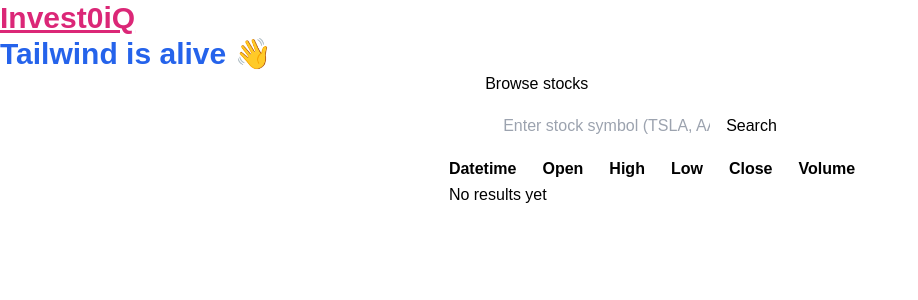
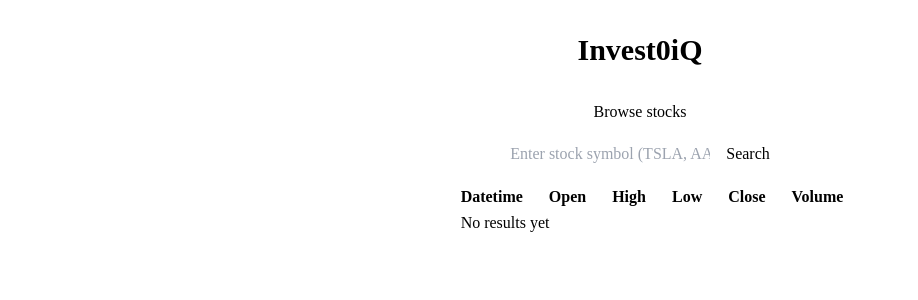
Before and after one commit to c22emigr/stockapp, a React (Create React App) app: page / in a window 1280 px wide. Shown: the top 300 px of the page, without its empty margins (0-918 px from the left). Built offline with nearby package versions, Linux system fonts and the light colour scheme.

Commit message:
implementing fluffy search
doing a simple fluffy search with json file to match common name with stock symbol

```diff
--- a/src/App.js
+++ b/src/App.js
@@ -1,5 +1,7 @@
 import React, { useEffect, useState } from 'react';
 import './index.css';
+import usStocks from './data/us_stocks.json';
+
 
 function App() {
   const [search, setSearch] = useState('');
@@ -7,8 +9,6 @@ function App() {
   const [stocks, setStocks] = useState([]);
   const [stockname, setStockname] = useState('');
   const [stockinfo, setStockinfo] = useState(null);
-
-
 
 
 
@@ -26,7 +26,6 @@ function App() {
     }
 
     setStockinfo(stockdata);
-    // Optional: Push to stocks table (just demo logic)
     setStocks(stockdata);
   } catch (err) {
     console.error("Fetch error:", err);
@@ -43,14 +42,13 @@ function App() {
         <img src="" alt="" className="svg" />
       </div>
 
-      <div className="text-3xl text-pink-600 font-bold underline">
+      <div className="flex justify-center text-3xl font-bold m-8">
         <h1>Invest0iQ</h1>
       </div>
-      <h1 className="text-3xl font-bold text-blue-600">Tailwind is alive 👋</h1>
       <div>
-        <form className="centrera" id="searchform" onSubmit={handleSearch}>
+        <form className="flex justify-center" id="searchform" onSubmit={handleSearch}>
           <div>
-            <h2>Browse stocks</h2>
+            <h2 className="flex justify-center">Browse stocks</h2>
 
             <div className="form">
               <input
@@ -68,12 +66,12 @@ function App() {
 
       {/* Graf skrivs ut här */}
       {imageBase64 && (
-        <div className="centrera">
+        <div className="flex justify-center">
           <img src={imageBase64} alt="price history" className="pricehistory" />
         </div>
       )}
 
-      <div className="centrera">
+      <div className="flex justify-center">
         <table>
           <thead>
             <tr className="pad">
@@ -85,7 +83,7 @@ function App() {
               <th>Volume</th>
             </tr>
           </thead>
-          <tbody>
+          <tbody className="">
             {stocks.length > 0 ? (
               stocks.map((stock, index) => (
                 <tr key={index} className="pad">
--- /dev/null
+++ b/src/data/us_stocks.json
@@ -0,0 +1,11 @@
+[
+    { "name": "Apple", "symbol": "AAPL" },
+    { "name": "Microsoft", "symbol": "MSFT" },
+    { "name": "Tesla", "symbol": "TSLA" },
+    { "name": "Amazon", "symbol": "AMZN" },
+    { "name": "Alphabet (Google)", "symbol": "GOOGL" },
+    { "name": "Meta Platforms", "symbol": "META" },
+    { "name": "Nvidia", "symbol": "NVDA" },
+    { "name": "Netflix", "symbol": "NFLX" },
+    { "name": "Intel", "symbol": "INTC" }
+  ]
--- a/src/index.css
+++ b/src/index.css
@@ -2,12 +2,17 @@
 @tailwind components;
 @tailwind utilities;
 
+@import url('https://fonts.googleapis.com/css2?family=DM+Serif+Display:ital@0;1&display=swap'); /* HEADER */
+@import url('https://fonts.googleapis.com/css2?family=Manrope:wght@200..800&display=swap'); /* BODY */
+
+
+head {
+  font-family: 'DM Serif Display';
+}
+
 body {
   margin: 0;
-  font-family: -apple-system, BlinkMacSystemFont, 'Segoe UI', 'Roboto', 'Oxygen',
-    'Ubuntu', 'Cantarell', 'Fira Sans', 'Droid Sans', 'Helvetica Neue',
-    sans-serif;
-  font-family: 'Montserrat', sans-serif;
+  font-family: 'Manrope';
   background-color: white;
   -webkit-font-smoothing: antialiased;
   -moz-osx-font-smoothing: grayscale;
@@ -17,8 +22,6 @@ code {
   font-family: source-code-pro, Menlo, Monaco, Consolas, 'Courier New',
     monospace;
 }
-
-
 
 html {
   scroll-behavior: smooth;
```
Also changed, not shown: 1 other file (tests, documents, lock files or other folders).
